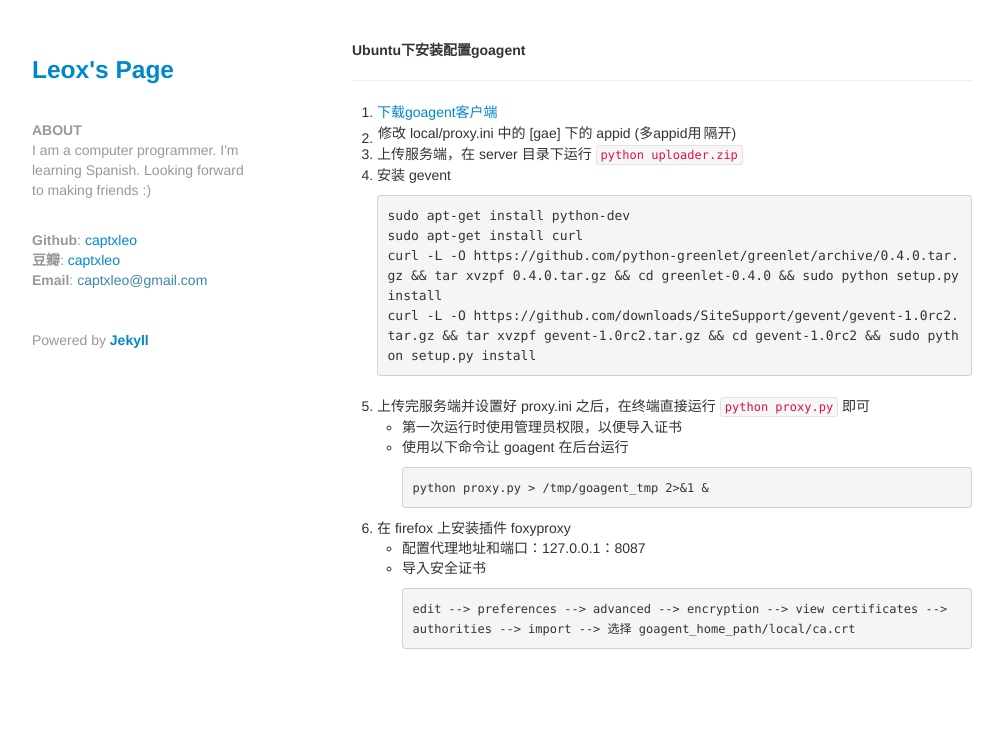
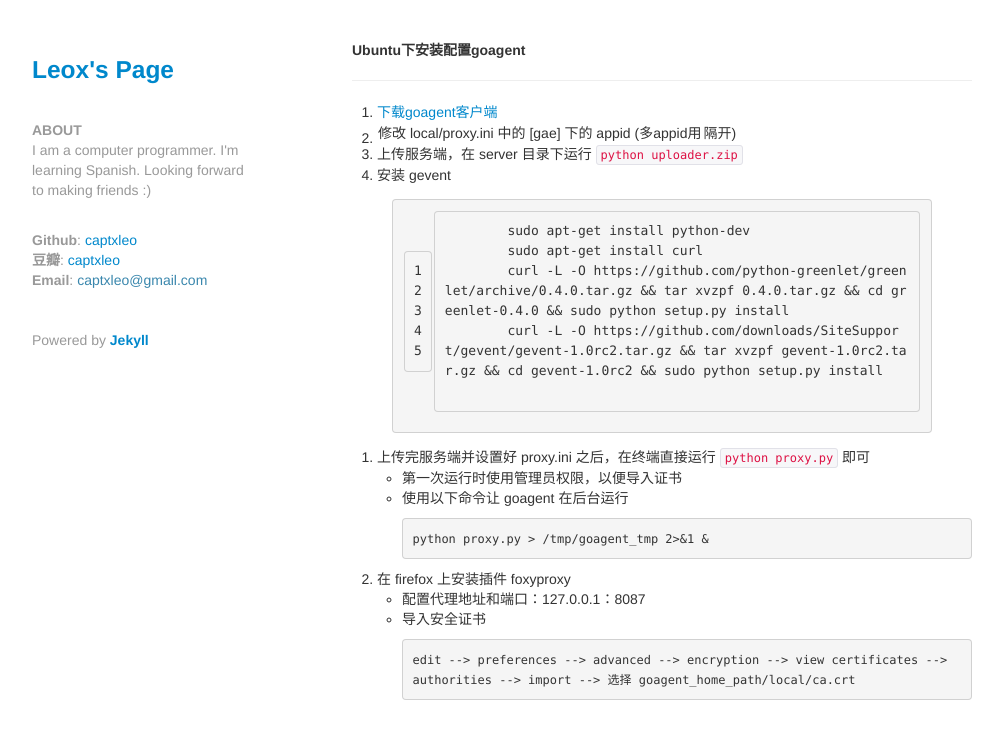
Before and after one commit to captxleo/captxleo.github.com, a Jekyll site: the page built from _posts/2013-02-03-02-how-to-configure-goagent.md, in a window 1280 px wide. Shown: the top 739 px of the page, without its empty margins (138-1141 px from the left). Built offline with Jekyll 4.4.1, drawn with Linux system fonts in a browser that asks for light colours; Markdown is read by kramdown in place of the engine named in the settings.

Commit message:
have a try

```diff
--- a/_config.yml
+++ b/_config.yml
@@ -1,3 +1,4 @@
 auto: true
 markdown: rdiscount
 permalink: /:year-:month-:day/:title.html
+pygments: true
--- a/_posts/2013-02-03-02-how-to-configure-goagent.md
+++ b/_posts/2013-02-03-02-how-to-configure-goagent.md
@@ -6,14 +6,12 @@
 2.	修改 local/proxy.ini 中的 [gae] 下的 appid (多appid用|隔开)
 3.	上传服务端，在 server 目录下运行 `python uploader.zip`
 4.	安装 gevent
-
-	<pre class="prettyprint">
+	{% highlight bash linenos %}
 	sudo apt-get install python-dev
 	sudo apt-get install curl
 	curl -L -O https://github.com/python-greenlet/greenlet/archive/0.4.0.tar.gz && tar xvzpf 0.4.0.tar.gz && cd greenlet-0.4.0 && sudo python setup.py install
 	curl -L -O https://github.com/downloads/SiteSupport/gevent/gevent-1.0rc2.tar.gz && tar xvzpf gevent-1.0rc2.tar.gz && cd gevent-1.0rc2 && sudo python setup.py install
-	</pre>
-
+	{% endhighlight %}
 5.	上传完服务端并设置好 proxy.ini 之后，在终端直接运行 `python proxy.py` 即可
 	-	第一次运行时使用管理员权限，以便导入证书
 	-	使用以下命令让 goagent 在后台运行
```
